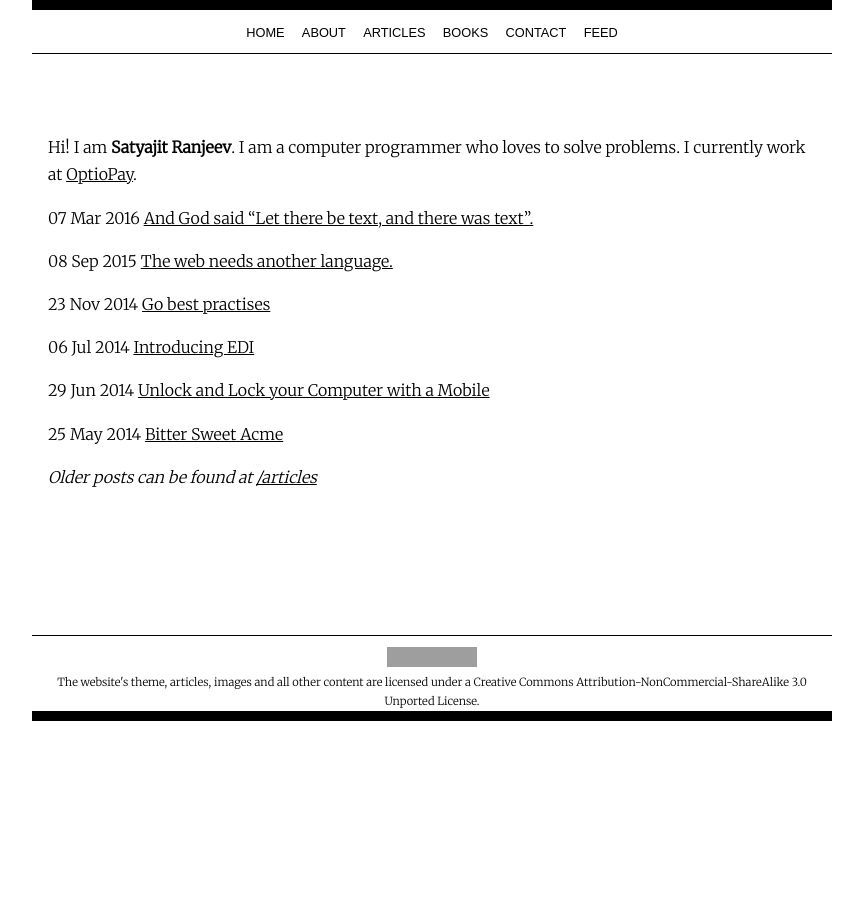
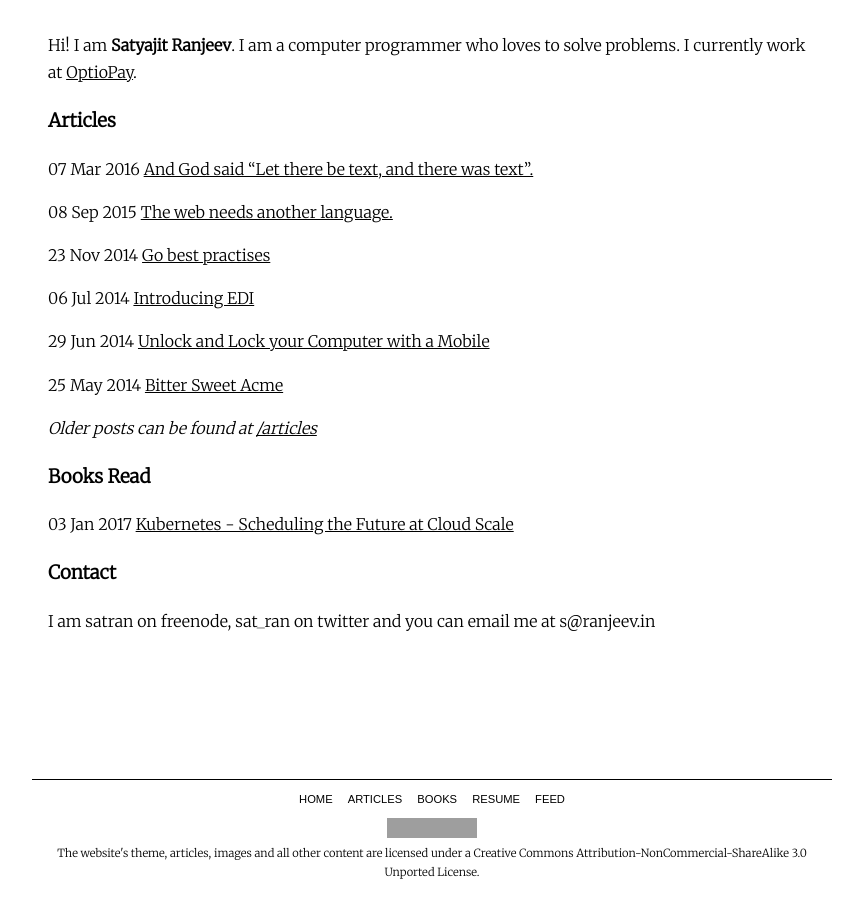
Before and after one commit to satran/satran.github.io, a Jekyll site: the page built from index.md, in a window 1280 px wide. Shown: the whole page, without its empty margins (208-1071 px from the left). Built offline with Jekyll 4.4.1, drawn with Linux system fonts in a browser that asks for light colours; grey boxes are pictures that could not be loaded.

Commit message:
Cleanup site

```diff
--- a/_layouts/default.html
+++ b/_layouts/default.html
@@ -30,23 +30,19 @@
 </head>
 <body>
     <div class="container">
-        <div id="menu">
-            <ul>
-                <li><a href="/">Home</a></li>
-                <li><a href="/about/">About</a></li>
-                <li><a href="/articles/">Articles</a></li>
-		<li><a href="/books/">Books</a></li>
-		<li><a href="/contact/">Contact</a></li>
-                <li><a href="/feed.xml">Feed</a></li>
-            </ul>
-        </div> <!-- menu -->
-
         <div class="content">
             {{ content }}
         </div>
 
         <div id="footer">
-            <a rel="license" href="http://creativecommons.org/licenses/by-nc-sa/3.0/deed.en_US"><img alt="Creative Commons License" style="border-width:0" src="http://i.creativecommons.org/l/by-nc-sa/3.0/88x31.png" /></a><br /><span xmlns:dct="http://purl.org/dc/terms/" property="dct:title">The website's theme, articles, images and all other content are licensed under a <a rel="license" href="http://creativecommons.org/licenses/by-nc-sa/3.0/deed.en_US">Creative Commons Attribution-NonCommercial-ShareAlike 3.0 Unported License</a>.
+	  <ul id="menu">
+            <li><a href="/">Home</a></li>
+            <li><a href="/articles/">Articles</a></li>
+	    <li><a href="/books/">Books</a></li>
+	    <li><a href="/resume/">Resume</a></li>
+            <li><a href="/feed.xml">Feed</a></li>
+          </ul>
+          <a rel="license" href="http://creativecommons.org/licenses/by-nc-sa/3.0/deed.en_US"><img alt="Creative Commons License" style="border-width:0" src="http://i.creativecommons.org/l/by-nc-sa/3.0/88x31.png" /></a><br /><span xmlns:dct="http://purl.org/dc/terms/" property="dct:title">The website's theme, articles, images and all other content are licensed under a <a rel="license" href="http://creativecommons.org/licenses/by-nc-sa/3.0/deed.en_US">Creative Commons Attribution-NonCommercial-ShareAlike 3.0 Unported License</a>.
         </div> <!-- footer -->
 
     </div><!-- #container -->
--- a/css/base.css
+++ b/css/base.css
@@ -30,16 +30,20 @@ pre{
 	width: 100%;
 }
 .title {
-	font-size: 218%;
+	font-size: 200%;
 	font-weight: normal;
 	text-align: center;
 	margin: 0;
 	line-height: 1.5;
-	text-transform: uppercase;
-	font-family: sans-serif;
+	text-transform: capitalize;
 }
 .title a{
 	text-decoration: none;
+}
+h1.title {
+	border-bottom: 1px solid #efefef;
+	padding-bottom: .25em;
+	margin-bottom: .25em;
 }
 .date {
 	text-align: center;
@@ -73,13 +77,12 @@ pre{
     margin: 0 auto;
 }
 #menu {
-	margin-bottom: 3em;
+	margin: 0;
 	padding: .5em;
 	text-align: center;
-	border-top: 10px solid black;
-	border-bottom: 1px solid black;
 	text-transform: uppercase;
 	font-family: sans-serif;
+	font-size: 1.25em;
 }
 #menu a{
 	color: #000000;
@@ -111,8 +114,6 @@ pre{
 #footer{
 	margin-top: 10em;
 	border-top: 1px solid #000;
-	border-bottom: 10px solid black;
-	padding-top: 1em;
 	font-size: .7em;
 	text-align: center;
 }
@@ -124,7 +125,8 @@ pre{
 }
 #related .title{
 	text-align: left;
-	font-size: 1.6em;
+	font-size: 1.3em;
+	border-bottom: none;
 }
 #related li{
 	list-style: none;
--- a/css/resume.css
+++ b/css/resume.css
@@ -49,7 +49,6 @@ table caption {
     margin: .5em 0 .75em;
 }
 table tr {
-    border: 1px solid #ddd;
     padding: .35em;
 }
 table th,
--- a/index.md
+++ b/index.md
@@ -4,8 +4,21 @@ title: Satyajit Ranjeev
 ---
 Hi! I am **Satyajit Ranjeev**. I am a computer programmer who loves to solve problems. I currently work at [OptioPay](http://optiopay.com).
 
+### Articles
+
 {% for post in site.posts limit:6 %}
   {{post.date | date_to_string}} [{{post.title}}]({{post.url}})
 {% endfor %}
 
 *Older posts can be found at [/articles](/articles)*
+
+### Books Read
+
+{% for post in site.books limit:6 %}
+  {{post.date | date_to_string}} [{{post.title}}]({{post.url}})
+{% endfor %}
+
+
+### Contact
+
+I am satran on freenode, sat_ran on twitter and you can email me at s@ranjeev.in
```
Also changed, not shown: _layouts/post.html (+1 -7 lines), about/index.html (deleted, +0 -8 lines), contact/index.html (deleted, +0 -11 lines).
